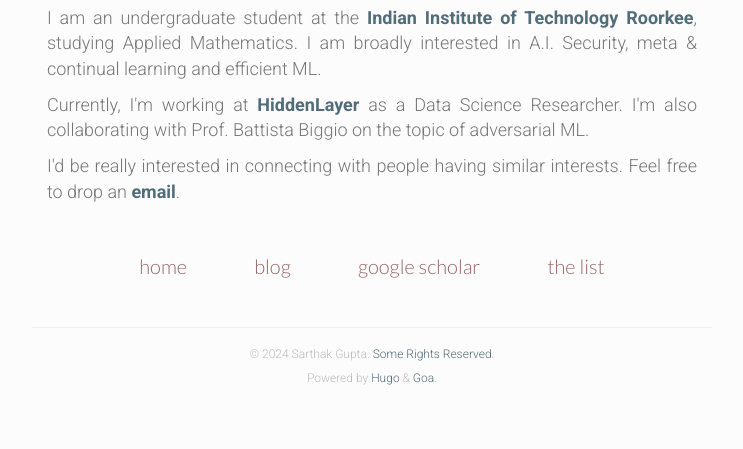
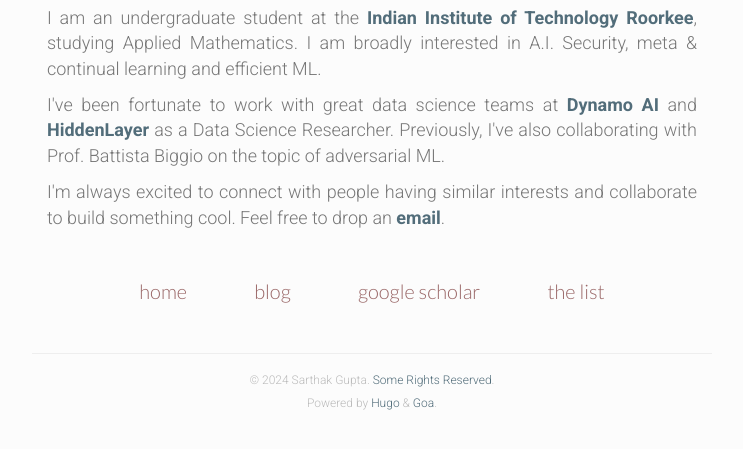
Before and after one commit to mr-sarthakgupta/mr-sarthakgupta.github.io-, a plain HTML site: page about/index.html in a window 1280 px wide. Shown: the part 135-584 px from the top of the page, without its empty margins (268-1011 px from the left). Drawn offline with nearby package versions, Linux system fonts and the light colour scheme.

Commit message:
Update index.html

```diff
--- a/about/index.html
+++ b/about/index.html
@@ -50,9 +50,9 @@
   <div class="col-md-12 text-justify content">
     <p>I am an undergraduate student at the <a href="https://iitr.ac.in/"><strong>Indian Institute of Technology Roorkee</strong></a>, studying Applied Mathematics. I am broadly interested in A.I. Security, meta & continual learning and efficient ML.</p>
 
-<p>Currently, I'm working at <a href="https://hiddenlayer.com/"><strong>HiddenLayer</strong></a> as a Data Science Researcher. I'm also collaborating with Prof. Battista Biggio on the topic of adversarial ML.</p>
+<p>I've been fortunate to work with great data science teams at <a href="https://dynamo.ai/"><strong>Dynamo AI</strong></a> and <a href="https://hiddenlayer.com/"><strong>HiddenLayer</strong></a> as a Data Science Researcher. Previously, I've also collaborating with Prof. Battista Biggio on the topic of adversarial ML.</p>
 
-<p>I'd be really interested in connecting with people having similar interests. Feel free to drop an <a href="mailto:sarthak_g@ma.iitr.ac.in"><strong>email</strong></a>.</p>
+<p>I'm always excited to connect with people having similar interests and collaborate to build something cool. Feel free to drop an <a href="mailto:mrsarthakgupta@gmail.com"><strong>email</strong></a>.</p>
 
 <!-- <p>For more details pertaining to my academics and projects, please refer to my <a href="https://mr-sarthakgupta.github.io/cv.pdf"><strong>CV</strong></a>.</p> -->
 
```
